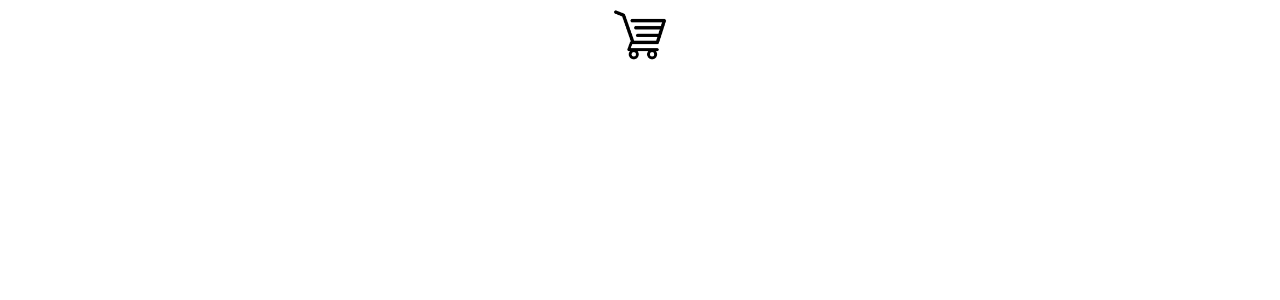
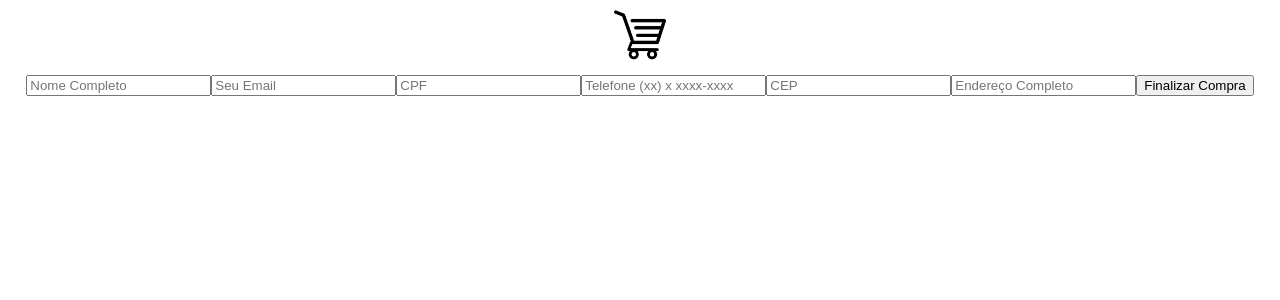
Before and after one commit to tryber/sd-04-project-frontend-online-store-17, a React (Create React App) app: page /checkout in a window 1280 px wide. Shown: the top 300 px of the page. Built offline with nearby package versions, Linux system fonts and the light colour scheme.

Commit message:
inputs criados

```diff
--- a/src/App.js
+++ b/src/App.js
@@ -5,6 +5,7 @@ import Home from './pages/Home';
 import ShoppingCartPage from './pages/ShoppingCartPage';
 import ShoppingCartButton from './components/shoppingCartButton';
 import ProductDetails from './pages/ProductDetails';
+import Checkout from './pages/Checkout';
 
 function App() {
   return (
@@ -16,6 +17,7 @@ function App() {
             <Route exact path="/" component={Home} />
             <Route path="/product/:id/detail" component={ProductDetails} />
             <Route exact path="/ShoppingCart" component={ShoppingCartPage} />
+            <Route exact path='/checkout' component={Checkout} />
           </Switch>
         </BrowserRouter>
       </div>
--- a/src/pages/Checkout.jsx
+++ b/src/pages/Checkout.jsx
@@ -1,11 +1,32 @@
-import React from 'react'
+import React from 'react';
 
-default export class Checkout extends React.Component {
-  render(){
-    return(
+export default class Checkout extends React.Component {
+  render() {
+    return (
       <div>
-        OI
+        <label>
+          <input data-testid="checkout-fullname" placeholder="Nome Completo" type="text"></input>
+        </label>
+        <label>
+          <input data-testid="checkout-email" placeholder="Seu Email" type="email"></input>
+        </label>
+        <label>
+          <input data-testid="checkout-cpf" placeholder="CPF" type="number"></input>
+        </label>
+        <label>
+          <input
+            data-testid="checkout-phone"
+            placeholder="Telefone (xx) x xxxx-xxxx"
+            type="text"></input>
+        </label>
+        <label>
+          <input data-testid="checkout-cep" placeholder="CEP" type="number"></input>
+        </label>
+        <label>
+          <input data-testid="checkout-address" placeholder="Endereço Completo" type="text"></input>
+        </label>
+        <button type="submit">Finalizar Compra</button>
       </div>
-    )
+    );
   }
 }
--- a/src/pages/ShoppingCartPage.js
+++ b/src/pages/ShoppingCartPage.js
@@ -1,16 +1,22 @@
 import React from 'react';
+import { Link } from 'react-router-dom';
 
 class ShoppingCartPage extends React.Component {
   constructor(props) {
     super(props);
 
-    this.state = "Seu carrinho está vazio";
+    this.state = {
+      cart: '',
+    };
   }
 
   render() {
     return (
       <div>
-        <span data-testid="shopping-cart-empty-message">{this.state}</span>
+        <span data-testid="shopping-cart-empty-message">"Seu carrinho está vazio"</span>
+        <Link to="/checkout" data-testid="checkout-products">
+          Finalizar a Compra
+        </Link>
       </div>
     );
   }
```
